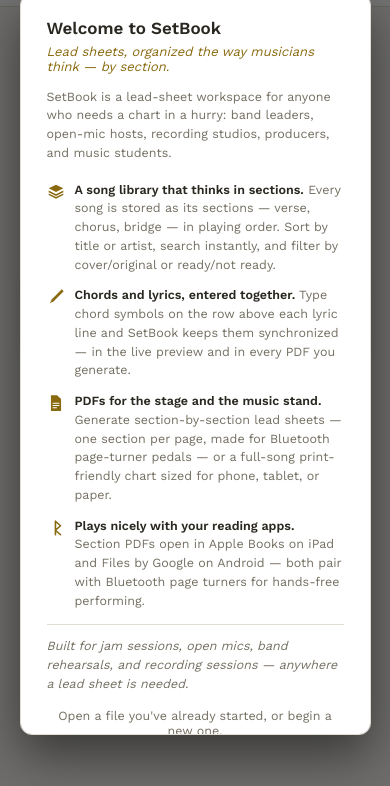
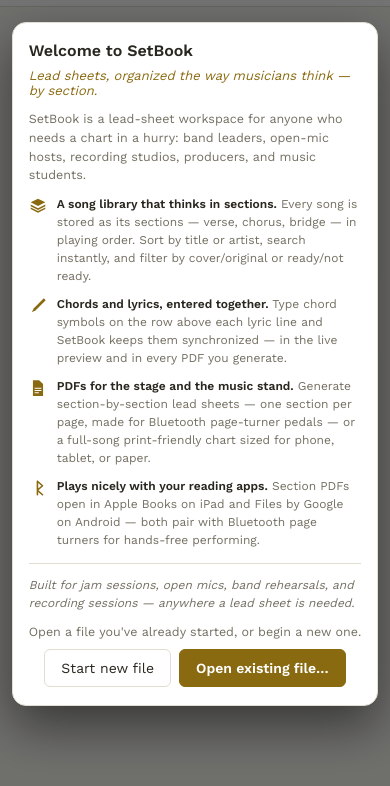
Before and after one commit to Max-Levi/SetBook, a plain HTML site: page index.html in a window 390 px wide. Shown: the part 58-844 px from the top of the page. Drawn offline with nearby package versions, Linux system fonts and the light colour scheme.

Commit message:
Adapt modals for mobile (compact welcome + export PDF modals)

```diff
--- a/index.html
+++ b/index.html
@@ -362,6 +362,35 @@
   .modal-columns .modal-group{ flex:1; min-width:0; margin-bottom:12px; }
   @media (max-width: 680px){
     .modal-columns{ flex-direction:column; }
+  }
+
+  /* ---------- mobile modal adaptation ---------- */
+  /* On phones the modals feel oversized: trim the chrome, tighten the
+     type, and let tall modals use the viewport as a sheet. Desktop
+     layout is unchanged. */
+  @media (max-width: 760px){
+    .modal, .modal-wide{
+      width:94vw; max-width:94vw;
+      padding:18px 16px;
+      border-radius:14px;
+      max-height:88vh; max-height:calc(100dvh - 20px);
+    }
+    .modal h2{ font-size:16px; margin-bottom:8px; }
+    .modal .modal-sub{ font-size:12.5px; margin-bottom:10px; }
+    .modal-group{ padding:12px; margin-bottom:12px; }
+    .modal-group-label{ margin-bottom:8px; }
+    /* welcome modal: compact the feature list so it reads as a sheet,
+       not a wall of text */
+    .welcome-tagline{ font-size:13px; margin:8px 0 12px; }
+    .welcome-features{ gap:10px; margin-bottom:14px; }
+    .welcome-feature{ font-size:12px; }
+    .welcome-feature svg{ width:18px; height:18px; }
+    .welcome-use{ font-size:12px; margin-bottom:12px; }
+    .welcome-cta-label{ font-size:12.5px; margin-bottom:10px; }
+    /* bigger tap targets on modal action buttons, like the header */
+    .modal-actions .ghost.small, .modal-actions .primary.small{
+      padding:10px 16px; font-size:14px;
+    }
   }
   .pdf-download-link{
     display:block; text-align:center; text-decoration:none;
```
